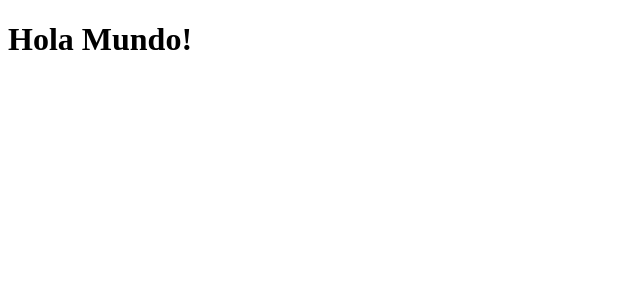
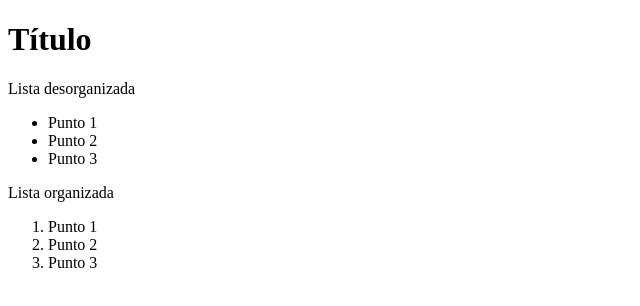
Before and after one commit to FaustinoC/prueba_Clase16, a plain HTML site: page index.html in a window 1280 px wide. Shown: the whole page, without its empty margins (0-640 px from the left). Drawn offline with Linux system fonts and the light colour scheme.

Commit message:
rellenando index

```diff
--- a/index.html
+++ b/index.html
@@ -6,6 +6,18 @@
     <title>Clase 16</title>
 </head>
 <body>
-    <h1>Hola Mundo!</h1>
+    <h1>Título</h1>
+    <p>Lista desorganizada</p>
+    <ul>
+        <li>Punto 1</li>
+        <li>Punto 2</li>
+        <li>Punto 3</li>
+    </ul>
+    <p>Lista organizada</p>
+    <ol>
+        <li>Punto 1</li>
+        <li>Punto 2</li>
+        <li>Punto 3</li>
+    </ol>
 </body>
 </html>
```
